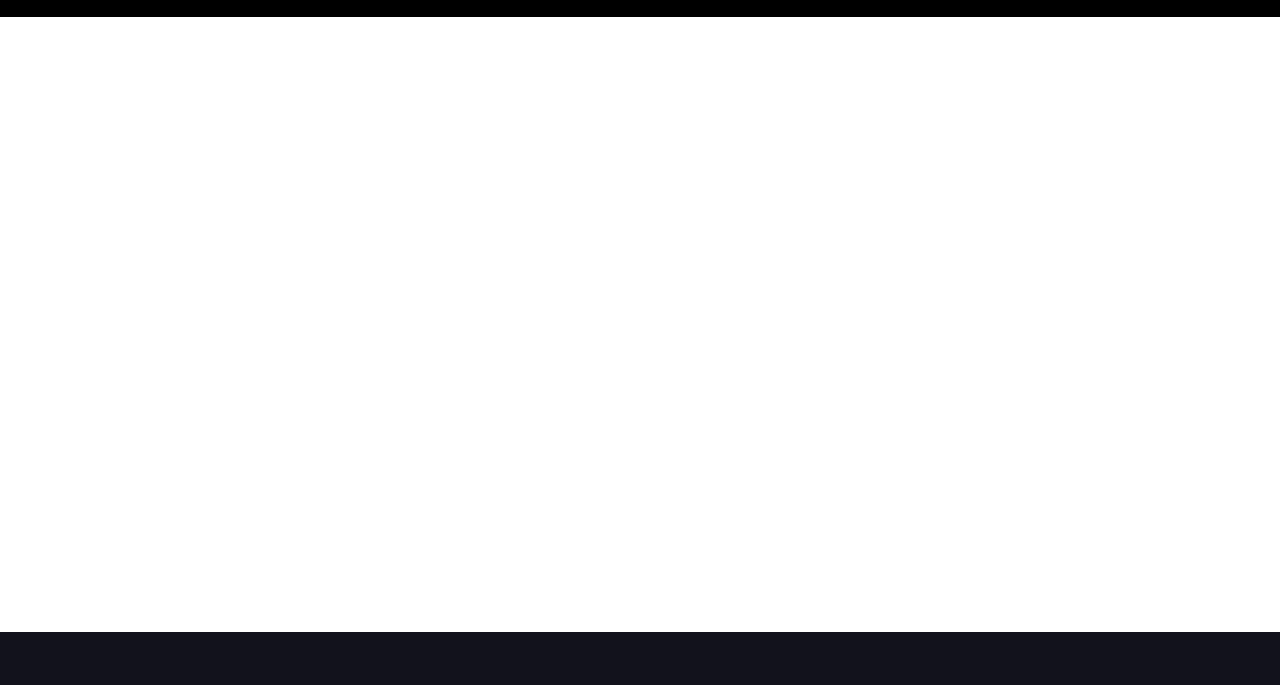
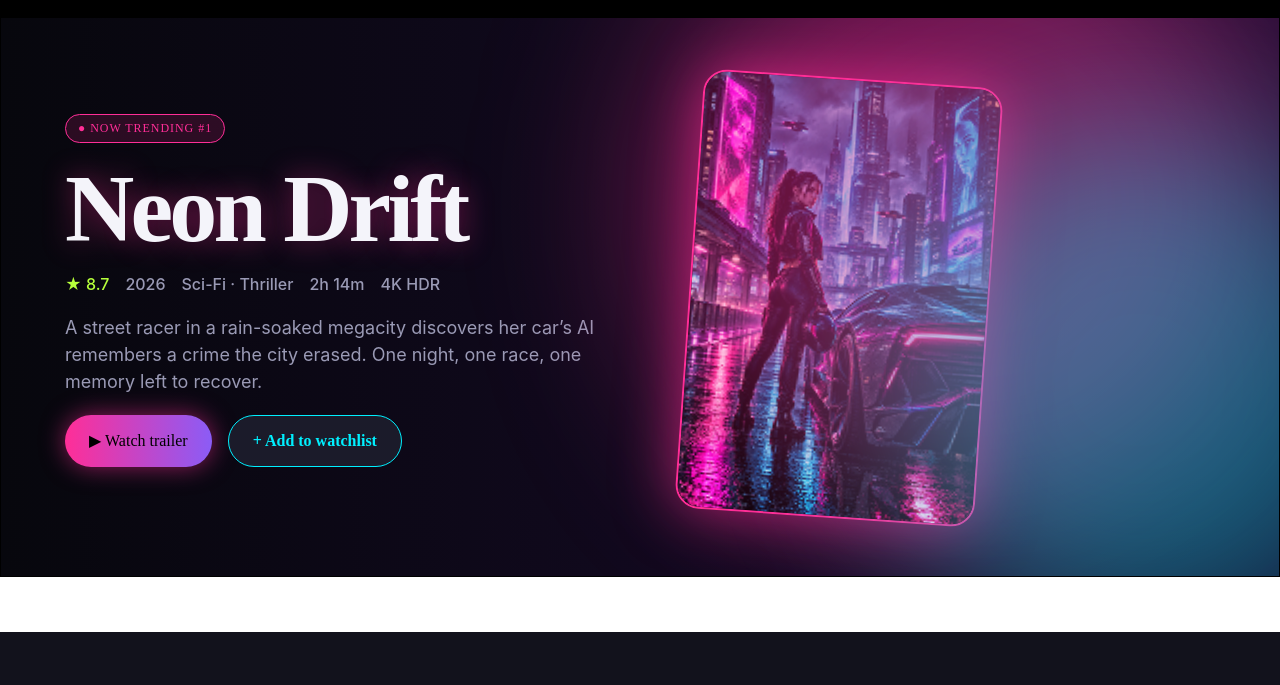
Before and after one commit to parvanagaribzada/cinema, a plain HTML site: page index.html in a window 1280 px wide. Shown: the part 63-748 px from the top of the page. Drawn offline with Linux system fonts and the light colour scheme.

Commit message:
Add files via upload
Banner added

```diff
--- a/css/main.css
+++ b/css/main.css
@@ -147,3 +147,151 @@ footer .menu ul li a {
   font-size: 14px;
   line-height: 22px;
 }
+
+#banner {
+  width: 100%;
+  max-width: 1440px;
+  min-height: 560px;
+  height: fit-content;
+  border: 1px solid #000;
+  background: linear-gradient(90deg, #07070D 0%, #1A0B2E 100%);
+  overflow: hidden;
+  position: relative;
+  display: flex;
+}
+
+#banner .content {
+  margin: 96px 64px;
+  display: flex;
+  flex-direction: column;
+  max-width: 560px;
+}
+
+#banner .content .label {
+  display: block;
+  width: fit-content;
+  padding: 12px 16px;
+  padding: 6px 12px;
+  border-radius: 999px;
+  border: 1px solid var(--color-neon-pink, #FF2E97);
+  background: rgba(255, 46, 150, 0.14);
+  color: var(--color-neon-pink, #FF2E97);
+  font-family: "JetBrains Mono";
+  font-size: 12px;
+  font-style: normal;
+  font-weight: 500;
+  line-height: normal;
+  letter-spacing: 0.96px;
+  margin-bottom: 20px;
+}
+
+#banner .content h1 {
+  color: var(--color-text, #F4F4FA);
+  text-shadow: 0 0 30px rgba(255, 46, 151, 0.45);
+  font-family: "Space Grotesk";
+  font-size: 96px;
+  font-style: normal;
+  font-weight: 700;
+  line-height: 95%;
+  letter-spacing: -3.84px;
+  margin-bottom: 20px;
+}
+
+#banner .content .bottom {
+  color: var(--color-text-muted, #9A9AB5);
+  font-family: Inter;
+  font-size: 16px;
+  font-style: normal;
+  font-weight: 500;
+  line-height: normal;
+}
+
+#banner .content .bottom {
+  display: flex;
+  align-items: center;
+  gap: 16px;
+  margin-bottom: 20px;
+}
+
+#banner .content .bottom .rating {
+  display: block;
+  color: var(--color-neon-lime, #B6FF3B);
+}
+
+#banner .content p {
+  color: var(--color-text-muted, #9A9AB5);
+  font-family: Inter;
+  font-size: 18px;
+  font-style: normal;
+  font-weight: 400;
+  line-height: 150%;
+  margin-bottom: 20px;
+}
+
+#banner .content .ctas {
+  display: flex;
+  gap: 16px;
+}
+
+#banner .content .ctas .watch {
+  border-radius: 999px;
+  background: linear-gradient(90deg, #FF2E97 0%, #8B5CF6 100%);
+  box-shadow: 0 0 24px 0 rgba(255, 46, 151, 0.55);
+  display: flex;
+  padding: 14px 24px;
+  align-items: center;
+  gap: 8px;
+}
+
+#banner .content .ctas .list {
+  display: flex;
+  padding: 14px 24px;
+  align-items: center;
+  gap: 8px;
+  border-radius: 999px;
+  border: 1.5px solid var(--color-neon-cyan, #00F0FF);
+  background: var(--color-surface-2, #1B1B2A);
+  color: var(--color-neon-cyan, #00F0FF);
+  font-family: "Space Grotesk";
+  font-size: 16px;
+  font-style: normal;
+  font-weight: 700;
+  line-height: normal;
+}
+
+#banner .effect .pink {
+  position: absolute;
+  display: block;
+  width: 620px;
+  height: 620px;
+  border-radius: 620px;
+  background: rgba(255, 46, 151, 0.45);
+  filter: blur(90px);
+  bottom: 20px;
+  right: 0;
+  bottom: 60px;
+}
+
+#banner .effect .blue {
+  position: absolute;
+  display: block;
+  width: 520px;
+  height: 520px;
+  border-radius: 520px;
+  background: rgba(0, 240, 255, 0.35);
+  filter: blur(80px);
+  bottom: -64px;
+  right: -120px;
+}
+
+#banner .effect img {
+  width: 300px;
+  height: 440px;
+  transform: rotate(4deg);
+  border-radius: 24px;
+  border: 2px solid #FF2E97;
+  box-shadow: 0 0 60px 0 rgba(255, 46, 151, 0.65);
+  position: relative;
+  top: 60px;
+  right: 0px;
+}
--- a/index.html
+++ b/index.html
@@ -25,7 +25,35 @@
        </span>
       </div>
     </nav>
-    <main></main>
+    <main>
+      <section id="banner">
+        <div class="content">
+          <span class="label">● NOW TRENDING #1</span>
+          <h1>Neon Drift</h1>
+          <div class="bottom">
+            <span class="rating">★ 8.7</span>
+            <span>2026</span>
+            <span>Sci-Fi · Thriller</span>
+            <span>2h 14m</span>
+            <span>4K HDR</span>
+          </div>
+          <p>A street racer in a rain-soaked megacity discovers her car’s AI remembers a crime the city erased. One night, one race, one memory left to recover.</p>
+          <div class="ctas">
+            <button class="watch">
+              ▶  Watch trailer
+            </button>
+            <button class="list">
+              +  Add to watchlist
+            </button>
+          </div>
+        </div>
+        <div class="effect">
+         <img src="assets/images/1.png" alt="Trending now"/>
+         <span class="pink"></span>
+         <span class="blue"></span>
+        </div>
+      </section>
+    </main>
     <footer>
       <ul>
         <li class="detail">
```
